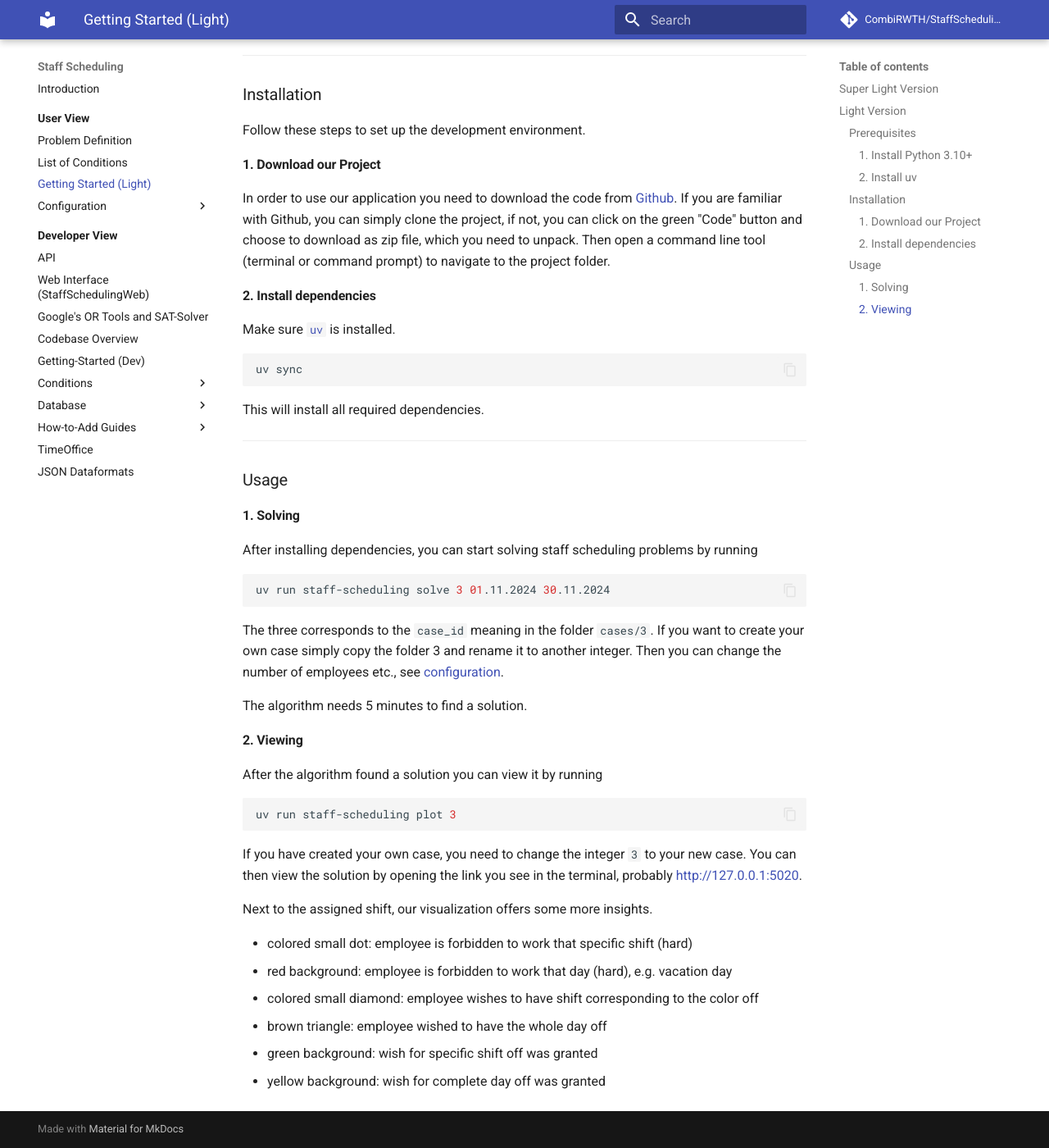
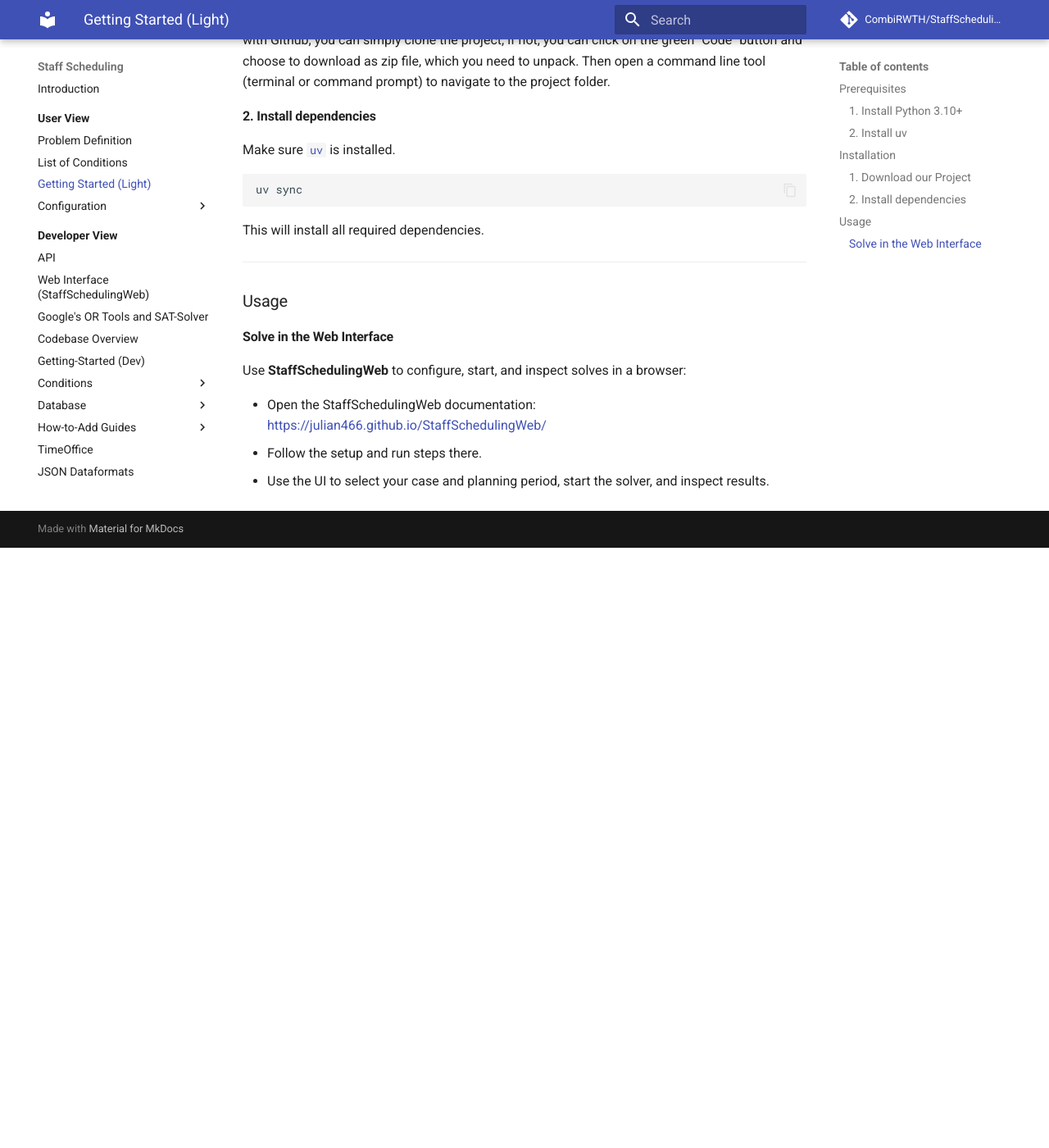
Before and after one commit to CombiRWTH/StaffScheduling, an MkDocs documentation site: the page built from docs/user-view/getting-started-light-version.md, in a window 1280 px wide and 1400 px high, scrolled down 852 px. Shown: the whole window at 82% size. Built offline with MkDocs 1.6.1 and Material for MkDocs 9.7.7, drawn with Linux system fonts in a browser that asks for light colours; comment, search, counter and statistics services are not loaded; after the commit the page ends 1520 px from its top, so only the background shows below that; some of the changed text lies outside the part shown.

Commit message:
Remove cli instructions for the userview getting started.

````diff
--- a/docs/user-view/getting-started-light-version.md
+++ b/docs/user-view/getting-started-light-version.md
@@ -1,9 +1,3 @@
-# Super Light Version
-If you are only interest in viewing one example solution, simply download the file `ExampleSolutionView.html` from [Github](https://github.com/CombiRWTH/StaffScheduling/blob/main/ExampleSolutionView.html) and open it with your standard browser. Then you can view a found solution, which is based on the data given in `cases/3`.
-
-
-# Light Version
-
 # --8<-- [start:Prerequisites]
 ## Prerequisites
 
@@ -53,34 +47,10 @@
 
 ## Usage
 
-# --8<-- [start:Solving]
-### 1. Solving
+### Solve in the Web Interface
 
-After installing dependencies, you can start solving staff scheduling problems by running
-```bash
-uv run staff-scheduling solve 3 01.11.2024 30.11.2024
-```
-The three corresponds to the `case_id` meaning in the folder `cases/3`. If you want to create your own case
-simply copy the folder 3 and rename it to another integer. Then you can change the number of employees etc., see [configuration](../configuration).
+Use **StaffSchedulingWeb** to configure, start, and inspect solves in a browser:
 
-The algorithm needs 5 minutes to find a solution.
-# --8<-- [end:Solving]
-
-# --8<-- [start:Viewing]
-### 2. Viewing
-After the algorithm found a solution you can view it by running
-```bash
-uv run staff-scheduling plot 3
-```
-If you have created your own case, you need to change the integer `3` to your new case.
-You can then view the solution by opening the link you see in the terminal, probably [http://127.0.0.1:5020](http://127.0.0.1:5020).
-
-Next to the assigned shift, our visualization offers some more insights.
-
-- colored small dot: employee is forbidden to work that specific shift (hard)
-- red background: employee is forbidden to work that day (hard), e.g. vacation day
-- colored small diamond: employee wishes to have shift corresponding to the color off
-- brown triangle: employee wished to have the whole day off
-- green background: wish for specific shift off was granted
-- yellow background: wish for complete day off was granted
-# --8<-- [end:Viewing]
+- Open the StaffSchedulingWeb documentation: [https://julian466.github.io/StaffSchedulingWeb/](https://julian466.github.io/StaffSchedulingWeb/)
+- Follow the setup and run steps there.
+- Use the UI to select your case and planning period, start the solver, and inspect results.
````
